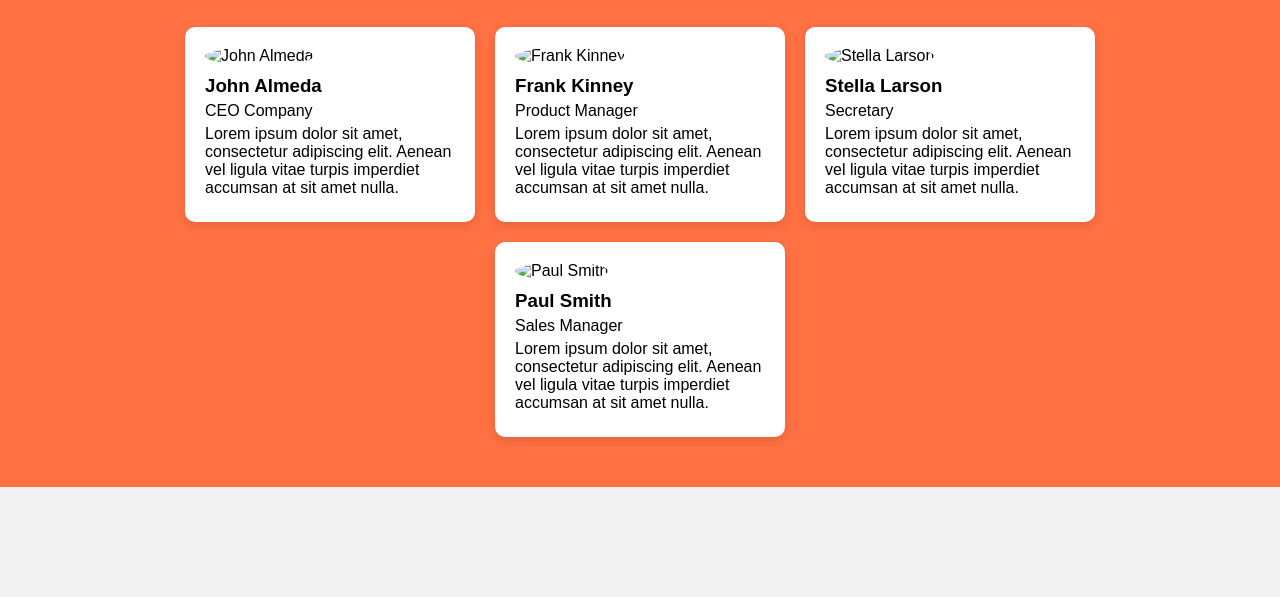
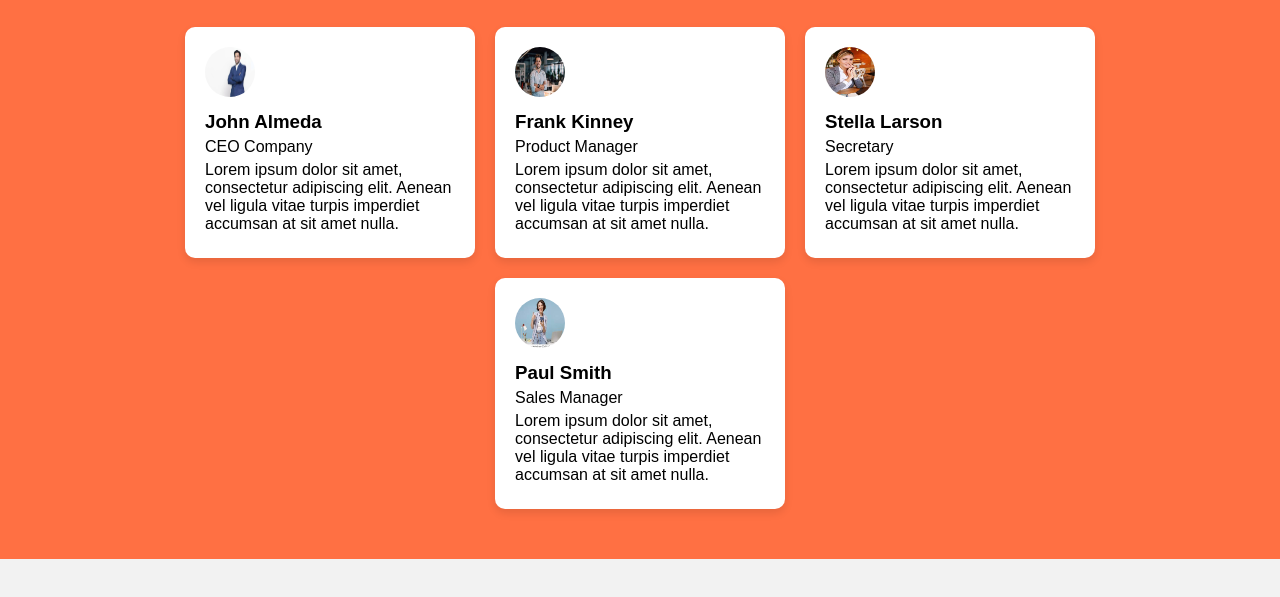
Before and after one commit to deepikagavini/Testimonial-Page-HTML-CSS, a plain HTML site: page index.html in a window 1280 px wide. Shown: the part 111-708 px from the top of the page. Drawn offline with Linux system fonts and the light colour scheme.

Commit message:
Update and rename page.html to index.html

```diff
--- a/page.html
+++ b/index.html
@@ -11,25 +11,25 @@
         <h1>Read what our customers say</h1>
         <div class="testimonial-box">
             <div class="testimonial">
-                <img src="img2.webp" alt="John Almeda">
+                <img src="e1.jpg" alt="John Almeda">
                 <h3>John Almeda</h3>
                 <p>CEO Company</p>
                 <p>Lorem ipsum dolor sit amet, consectetur adipiscing elit. Aenean vel ligula vitae turpis imperdiet accumsan at sit amet nulla.</p>
             </div>
             <div class="testimonial">
-                <img src="page2image.jpg" alt="Frank Kinney">
+                <img src="e2.jfif" alt="Frank Kinney">
                 <h3>Frank Kinney</h3>
                 <p>Product Manager</p>
                 <p>Lorem ipsum dolor sit amet, consectetur adipiscing elit. Aenean vel ligula vitae turpis imperdiet accumsan at sit amet nulla.</p>
             </div>
             <div class="testimonial">
-                <img src="page3image.jpg" alt="Stella Larson">
+                <img src="e3.jfif" alt="Stella Larson">
                 <h3>Stella Larson</h3>
                 <p>Secretary</p>
                 <p>Lorem ipsum dolor sit amet, consectetur adipiscing elit. Aenean vel ligula vitae turpis imperdiet accumsan at sit amet nulla.</p>
             </div>
             <div class="testimonial">
-                <img src="page4image.jpg" alt="Paul Smith">
+                <img src="e4image.jfif" alt="Paul Smith">
                 <h3>Paul Smith</h3>
                 <p>Sales Manager</p>
                 <p>Lorem ipsum dolor sit amet, consectetur adipiscing elit. Aenean vel ligula vitae turpis imperdiet accumsan at sit amet nulla.</p>
```
